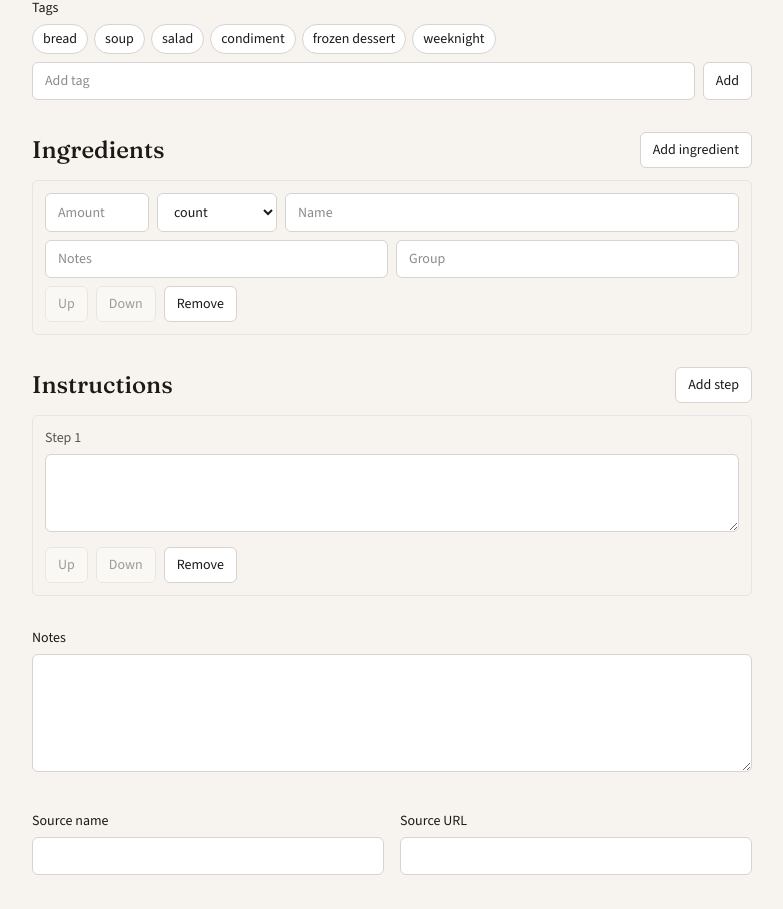
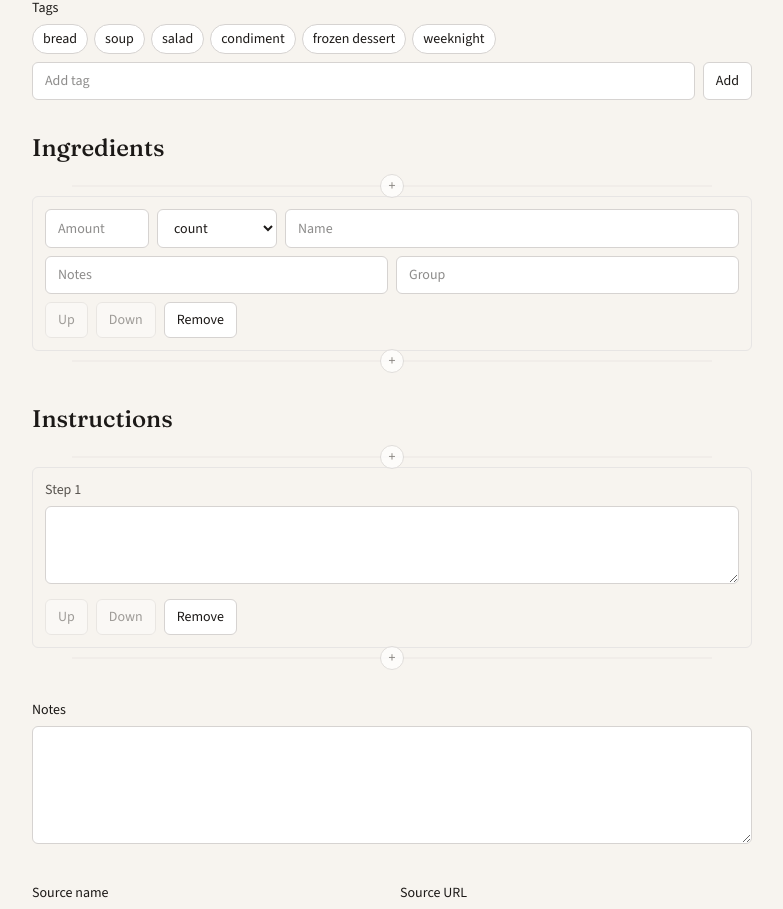
Before and after one commit to spectorp/recipes, a React (Vite) app: page /edit in a window 1280 px wide. Shown: the part 1334-2243 px from the top of the page, without its empty margins (248-1031 px from the left). Built offline with nearby package versions, Linux system fonts and the light colour scheme.

Commit message:
feat(edit): replace add buttons for ingredients and steps with hover-reveal insert slots

```diff
--- a/src/dev/EditorPage.tsx
+++ b/src/dev/EditorPage.tsx
@@ -1,4 +1,12 @@
-import { useEffect, useId, useRef, useState, type FormEvent, type ReactNode } from 'react'
+import {
+  Fragment,
+  useEffect,
+  useId,
+  useRef,
+  useState,
+  type FormEvent,
+  type ReactNode,
+} from 'react'
 import { Link, useParams } from 'react-router-dom'
 import { ThemeToggle } from '../components/ThemeToggle'
 import { categories, getRecipeById, tags } from '../lib/catalog'
@@ -234,25 +242,29 @@ function EditorForm({ recipe }: { recipe: Recipe | null }) {
         </section>
 
         <section className="space-y-3">
-          <div className="flex items-center justify-between gap-3">
           <h2 className="font-display text-2xl text-ink dark:text-stone-50">Ingredients</h2>
-            <button
-              type="button"
-              className={quietButtonClass}
-              onClick={() =>
+          <EditableList
+            items={draft.ingredients}
+            emptyLabel="Add ingredient"
+            insertLabel={(index) =>
+              index === 0
+                ? 'Insert ingredient at start'
+                : index === draft.ingredients.length
+                  ? 'Add ingredient at end'
+                  : `Insert ingredient after item ${index}`
+            }
+            onInsert={(index) =>
               setDraft((current) => ({
                 ...current,
-                  ingredients: [...current.ingredients, blankIngredient(newRowKey())],
+                ingredients: insertItem(
+                  current.ingredients,
+                  index,
+                  blankIngredient(newRowKey()),
+                ),
               }))
             }
-            >
-              Add ingredient
-            </button>
-          </div>
-          <ul className="space-y-3">
-            {draft.ingredients.map((ingredient, index) => (
+            renderItem={(ingredient, index) => (
               <IngredientRow
-                key={ingredient.key}
                 ingredient={ingredient}
                 index={index}
                 count={draft.ingredients.length}
@@ -277,30 +289,30 @@ function EditorForm({ recipe }: { recipe: Recipe | null }) {
                   }))
                 }
               />
-            ))}
-          </ul>
+            )}
+          />
         </section>
 
         <section className="space-y-3">
-          <div className="flex items-center justify-between gap-3">
           <h2 className="font-display text-2xl text-ink dark:text-stone-50">Instructions</h2>
-            <button
-              type="button"
-              className={quietButtonClass}
-              onClick={() =>
+          <EditableList
+            items={draft.steps}
+            emptyLabel="Add step"
+            insertLabel={(index) =>
+              index === 0
+                ? 'Insert step at start'
+                : index === draft.steps.length
+                  ? 'Add step at end'
+                  : `Insert step after step ${index}`
+            }
+            onInsert={(index) =>
               setDraft((current) => ({
                 ...current,
-                  steps: [...current.steps, blankStep(newRowKey())],
+                steps: insertItem(current.steps, index, blankStep(newRowKey())),
               }))
             }
-            >
-              Add step
-            </button>
-          </div>
-          <ol className="space-y-3">
-            {draft.steps.map((step, index) => (
+            renderItem={(step, index) => (
               <StepRow
-                key={step.key}
                 step={step}
                 index={index}
                 count={draft.steps.length}
@@ -325,8 +337,8 @@ function EditorForm({ recipe }: { recipe: Recipe | null }) {
                   }))
                 }
               />
-            ))}
-          </ol>
+            )}
+          />
         </section>
 
         <Field label="Notes" htmlFor={`${formId}-notes`}>
@@ -594,6 +606,90 @@ function NamePicker({
   )
 }
 
+function EditableList<T extends { key: string }>({
+  items,
+  emptyLabel,
+  insertLabel,
+  onInsert,
+  renderItem,
+}: {
+  items: T[]
+  emptyLabel: string
+  insertLabel: (index: number) => string
+  onInsert: (index: number) => void
+  renderItem: (item: T, index: number) => ReactNode
+}) {
+  if (items.length === 0) {
+    return (
+      <InsertSlot
+        label={emptyLabel}
+        emphasized
+        onInsert={() => onInsert(0)}
+      />
+    )
+  }
+
+  return (
+    <div>
+      <InsertSlot label={insertLabel(0)} onInsert={() => onInsert(0)} />
+      {items.map((item, index) => (
+        <Fragment key={item.key}>
+          {renderItem(item, index)}
+          <InsertSlot
+            label={insertLabel(index + 1)}
+            onInsert={() => onInsert(index + 1)}
+          />
+        </Fragment>
+      ))}
+    </div>
+  )
+}
+
+function InsertSlot({
+  label,
+  onInsert,
+  emphasized = false,
+}: {
+  label: string
+  onInsert: () => void
+  emphasized?: boolean
+}) {
+  if (emphasized) {
+    return (
+      <button
+        type="button"
+        onClick={onInsert}
+        className={`${quietButtonClass} w-full gap-2 border-dashed`}
+      >
+        <span
+          aria-hidden="true"
+          className="inline-flex size-5 items-center justify-center rounded-full border border-current text-sm leading-none"
+        >
+          +
+        </span>
+        {label}
+      </button>
+    )
+  }
+
+  return (
+    <div className="group/insert relative -my-1 flex h-7 items-center justify-center">
+      <div
+        aria-hidden="true"
+        className="pointer-events-none absolute inset-x-10 top-1/2 h-px -translate-y-1/2 bg-stone-300 opacity-0 transition-opacity group-hover/insert:opacity-100 group-focus-within/insert:opacity-100 dark:bg-stone-600 [@media(hover:none)]:opacity-40"
+      />
+      <button
+        type="button"
+        aria-label={label}
+        onClick={onInsert}
+        className="relative z-10 inline-flex size-6 items-center justify-center rounded-full border border-stone-300 bg-white text-sm leading-none text-ink-muted opacity-0 transition-opacity hover:border-accent hover:text-accent focus-visible:opacity-100 group-hover/insert:opacity-100 group-focus-within/insert:opacity-100 dark:border-stone-600 dark:bg-stone-900 dark:text-stone-300 dark:hover:border-orange-400 dark:hover:text-orange-300 [@media(hover:none)]:opacity-70"
+      >
+        <span aria-hidden="true">+</span>
+      </button>
+    </div>
+  )
+}
+
 function IngredientRow({
   ingredient,
   index,
@@ -611,7 +707,7 @@ function IngredientRow({
 }) {
   const set = (patch: Partial<IngredientDraft>) => onPatch(patch)
   return (
-    <li className="rounded-md border border-stone-200 p-3 dark:border-stone-700">
+    <div className="rounded-md border border-stone-200 p-3 dark:border-stone-700">
       <div className="grid gap-2 sm:grid-cols-[6.5rem_7.5rem_minmax(0,1fr)]">
         <input
           aria-label={`Ingredient ${index + 1} amount`}
@@ -681,7 +777,7 @@ function IngredientRow({
           Remove
         </button>
       </div>
-    </li>
+    </div>
   )
 }
 
@@ -701,7 +797,7 @@ function StepRow({
   onRemove: () => void
 }) {
   return (
-    <li className="rounded-md border border-stone-200 p-3 dark:border-stone-700">
+    <div className="rounded-md border border-stone-200 p-3 dark:border-stone-700">
       <label className="block">
         <span className="mb-1.5 block text-sm font-medium text-ink-muted dark:text-stone-400">
           Step {index + 1}
@@ -736,17 +832,23 @@ function StepRow({
           Remove
         </button>
       </div>
-    </li>
+    </div>
   )
+}
+
+function insertItem<T>(items: T[], index: number, item: T): T[] {
+  const copy = items.slice()
+  copy.splice(index, 0, item)
+  return copy
 }
 
 function moveItem<T>(items: T[], index: number, direction: -1 | 1): T[] {
   const next = index + direction
   if (next < 0 || next >= items.length) return items
   const copy = items.slice()
-  const [item] = copy.splice(index, 1)
-  if (!item) return items
-  copy.splice(next, 0, item)
+  const [moved] = copy.splice(index, 1)
+  if (!moved) return items
+  copy.splice(next, 0, moved)
   return copy
 }
 
```
Lines whose indentation alone changed are shown as unchanged.
